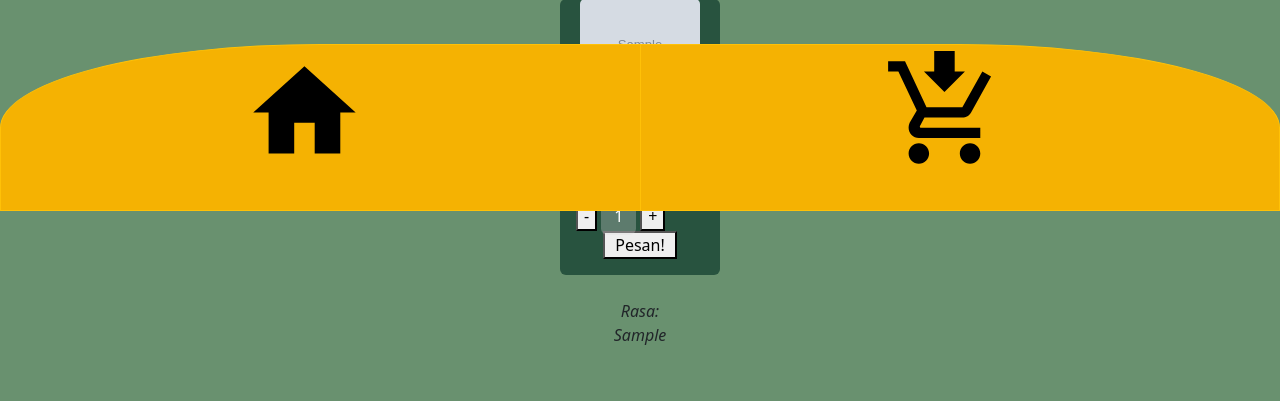
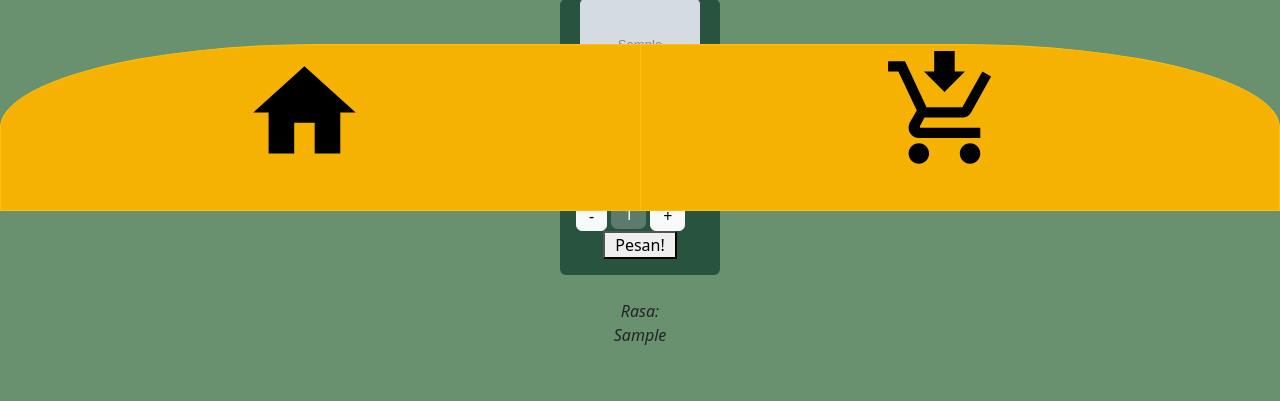
Before and after one commit to charlesbintang/charlesbintang.github.io, a PHP site: page / in a window 1280 px wide. Shown: the part 713-1114 px from the top of the page. Run offline with PHP 8.4, Linux system fonts and the light colour scheme; the visitor is signed in with stand-in values (Sample User, id 1); tables that the repository leaves empty or names only in its code hold one stand-in row (values such as "Sample post"); grey boxes marked "Sample" are stand-in pictures; data that the repository does not hold is empty.

Commit message:
update tampilan

```diff
--- a/index.php
+++ b/index.php
@@ -85,10 +85,9 @@
               <h5 class="card-title"><?php echo $row["namaproduk"]; ?></h5>
               <p class="card-text"><?php echo $row["harga"]; ?></p>
 
-              <button id='decrement<?php echo $row['id_menu'];?>' aria-hidden="true" onclick="displayDecrement<?php echo $row['id_menu'];?>()">-</button>
+              <button id='decrement<?php echo $row['id_menu'];?>' class="btn btn-light" aria-hidden="true" onclick="displayDecrement<?php echo $row['id_menu'];?>()">-</button>
               <span id="valueDisplay<?php echo $row['id_menu'];?>" class="box">1</span>
-              <!-- <input name="jumlah_pesanan" class="inputt" id="input<?php echo $row['id_menu'];?>" type="number" value="1" aria-valuemin<?php echo $row['id_menu'];?>="1" autocomplete="off" aria-valuemax<?php echo $row['id_menu'];?>="100" aria-valuenow<?php echo $row['id_menu'];?>="1" tabIndex="0"> -->
-              <button id='increment<?php echo $row['id_menu'];?>' aria-hidden="true" onclick="displayIncrement<?php echo $row['id_menu'];?>()">+</button>
+              <button id='increment<?php echo $row['id_menu'];?>' class="btn btn-light" aria-hidden="true" onclick="displayIncrement<?php echo $row['id_menu'];?>()">+</button>
 
               <form action="addToCart.php" method="post">
               <input type="hidden" name="id_customer" value="<?php echo $idCustomer['id_customer']?>">
--- a/menuUtama.css
+++ b/menuUtama.css
@@ -43,10 +43,11 @@ background: #d9d9d94c;
 border-radius: 20%;
 width: 10%;
 height: 10%;
-padding-top: 1%;
-padding-bottom: 6%;
+padding-top: 3%;
+padding-bottom: 3%;
 padding-left: 10%;
 padding-right: 10%;
+margin-bottom: 25px;
 }
 
 .textt {
```
